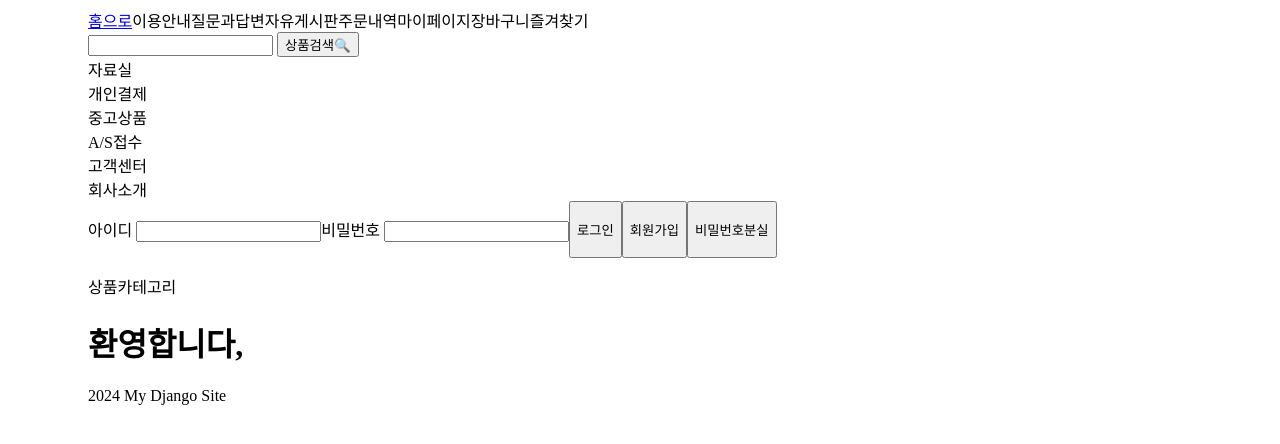
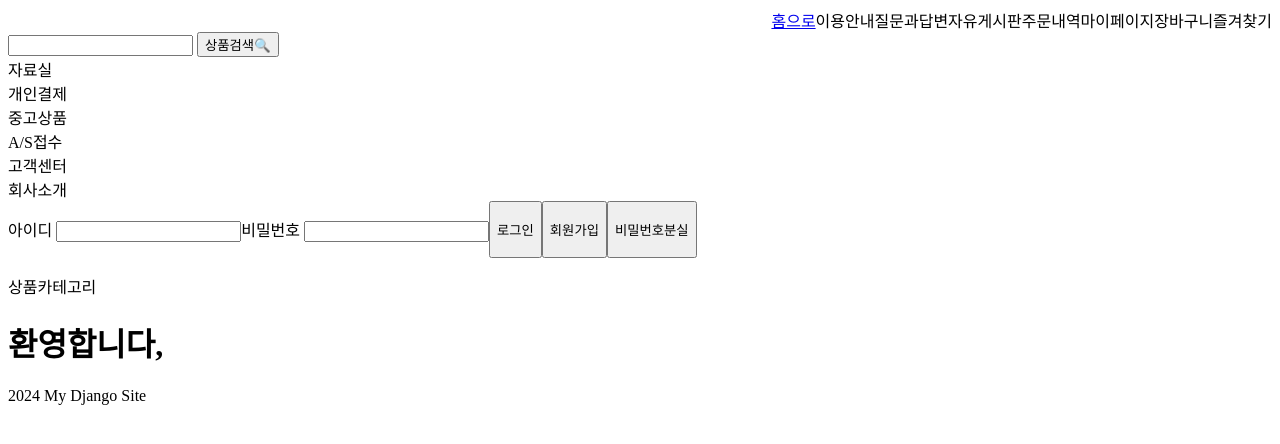
Before and after one commit to teon98/KJ-COMM-FINAL, a Django app: page / in a window 1280 px wide. Shown: the top 444 px of the page. Run offline with Django 4.2, Linux system fonts and the light colour scheme.

Commit message:
base.html css 중간작업

```diff
--- a/eommpj/static/css/styles.css
+++ b/eommpj/static/css/styles.css
@@ -2,7 +2,6 @@
   max-width: 1340px; /* 최대 너비를 1340px로 고정 */
   min-width: 200px;
   margin: 0 auto;
-  padding: 0 80px; /* 좌우 여백 추가 (뷰포트에 따라 적용) */
 }
 
 ul {
@@ -23,4 +22,6 @@ li {
 
 .header_menu {
   display: flex;
+  flex-direction: row;
+  justify-content: end;
 }
```
Also changed, not shown: eommpj/static/images/KJ_logo.png (added).
